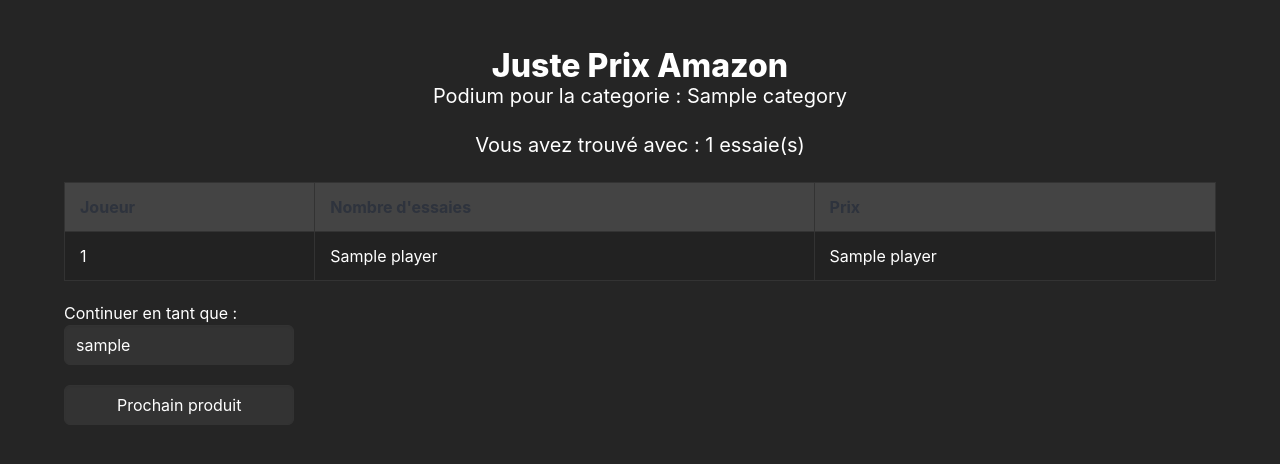
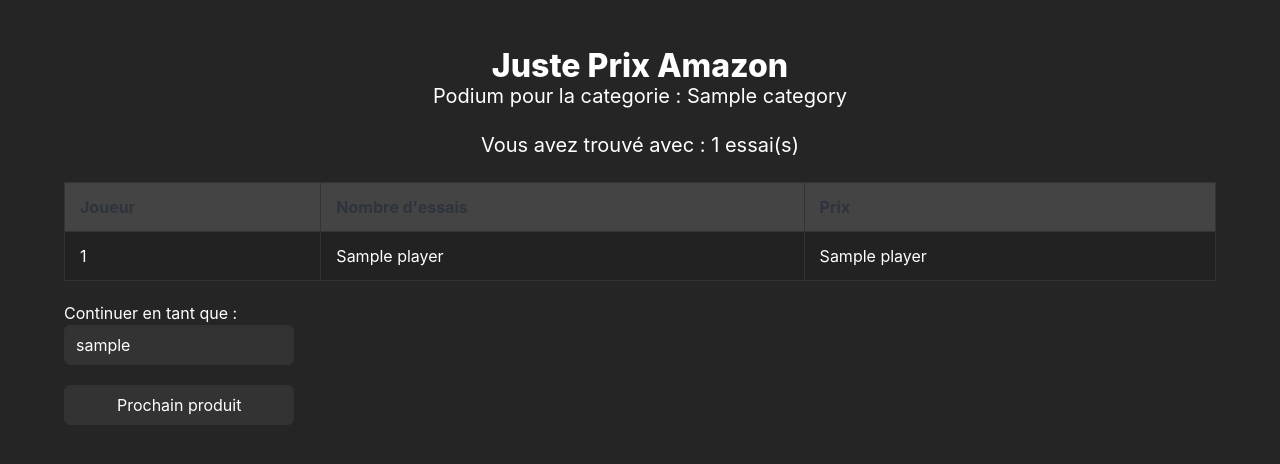
Before and after one commit to samuel-tittelein/les-zahrbricots, a Flask app: template templates/podium.html in a window 1280 px wide. Shown: the part 70-534 px from the top of the page. Run offline with Flask 3, Linux system fonts and the light colour scheme; the template is opened without the code that fills it: most values are stand-ins (such as "Sample title", 1, 10 or a date in 2020).

Commit message:
#22 aucun effort dans podium.html

```diff
--- a/templates/podium.html
+++ b/templates/podium.html
@@ -32,14 +32,14 @@
           Podium pour la categorie : {{category if category else "Vetement"}}
         </p>
         <p class="subtitle" style="text-align: center">
-          Vous avez trouvé avec : {{nb_tries if nb_tries else 0}} essaie(s)
+          Vous avez trouvé avec : {{nb_tries if nb_tries else 0}} essai(s)
         </p>
 
         <table>
           <thead>
             <tr>
               <th>Joueur</th>
-              <th>Nombre d'essaies</th>
+              <th>Nombre d'essais</th>
               <th>Prix</th>
             </tr>
           </thead>
@@ -61,7 +61,7 @@
               class="input"
               placeholder="Nom d'utilisateur"
               value="{{ username }}"
-              name="username"
+              id="username"
               style="width:20%"
             />
           </label><br>
```
